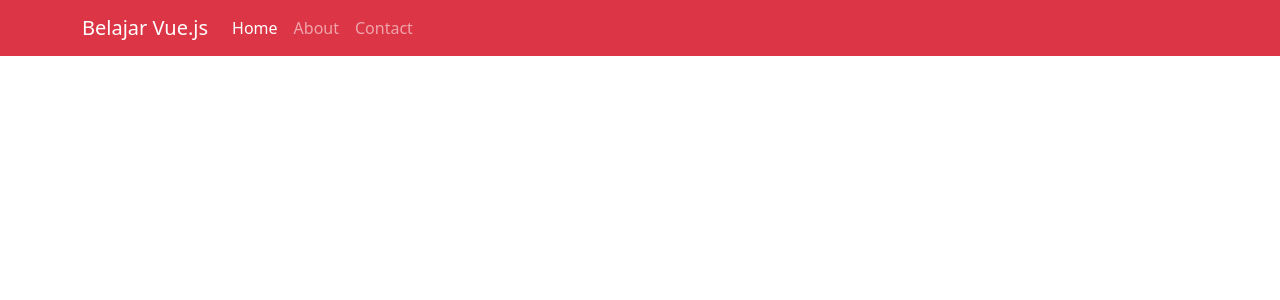
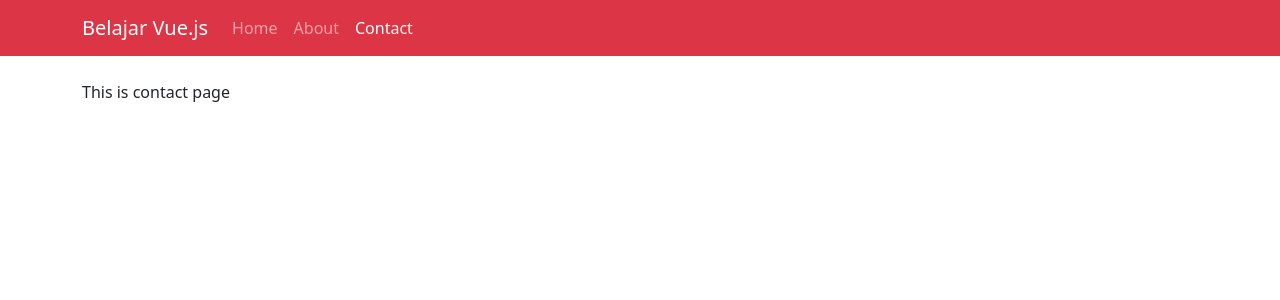
Before and after one commit to nawir177/vue-project, a Vue app: page /contact in a window 1280 px wide. Shown: the top 300 px of the page. Built offline with nearby package versions, Linux system fonts and the light colour scheme.

Commit message:
create: active class & 3 different page

```diff
--- a/src/App.vue
+++ b/src/App.vue
@@ -1,41 +1,16 @@
 <template>
-  <nav class="navbar navbar-expand-lg bg-danger" data-bs-theme="dark">
-    <div class="container">
-      <a class="navbar-brand" href="#">Belajar Vue.js</a>
-      <button
-        class="navbar-toggler"
-        type="button"
-        data-bs-toggle="collapse"
-        data-bs-target="#navbarNav"
-        aria-controls="navbarNav"
-        aria-expanded="false"
-        aria-label="Toggle navigation"
-      >
-        <span class="navbar-toggler-icon"></span>
-      </button>
-      <div class="collapse navbar-collapse" id="navbarNav">
-        <ul class="navbar-nav">
-          <li class="nav-item">
-            <router-link
-              class="nav-link active"
-              aria-current="page"
-              :to="{ name: 'home' }"
-              >Home
-            </router-link>
-          </li>
-          <li class="nav-item">
-            <a class="nav-link" href="#">About</a>
-          </li>
-          <li class="nav-item">
-            <a class="nav-link" href="#">Contact</a>
-          </li>
-        </ul>
-      </div>
-    </div>
-  </nav>
+  <Navbar />
   <div class="container py-4">
     <router-view></router-view>
   </div>
 </template>
 
-<script></script>
+<script>
+import Navbar from "./components/Navbar.vue";
+
+export default {
+  components: {
+    Navbar,
+  },
+};
+</script>
--- /dev/null
+++ b/src/components/Navbar.vue
@@ -0,0 +1,46 @@
+<template>
+  <nav class="navbar navbar-expand-lg bg-danger" data-bs-theme="dark">
+    <div class="container">
+      <a class="navbar-brand" href="#">Belajar Vue.js</a>
+      <button
+        class="navbar-toggler"
+        type="button"
+        data-bs-toggle="collapse"
+        data-bs-target="#navbarNav"
+        aria-controls="navbarNav"
+        aria-expanded="false"
+        aria-label="Toggle navigation"
+      >
+        <span class="navbar-toggler-icon"></span>
+      </button>
+      <div class="collapse navbar-collapse" id="navbarNav">
+        <ul class="navbar-nav">
+          <li class="nav-item">
+            <router-link
+              class="nav-link"
+              aria-current="page"
+              :to="{ name: 'home' }"
+              >Home
+            </router-link>
+          </li>
+          <li class="nav-item">
+            <router-link class="nav-link" :to="{ name: 'about' }"
+              >About</router-link
+            >
+          </li>
+          <li class="nav-item">
+            <router-link class="nav-link" :to="{ name: 'contact' }"
+              >Contact</router-link
+            >
+          </li>
+        </ul>
+      </div>
+    </div>
+  </nav>
+</template>
+
+<script>
+export default {};
+</script>
+
+<style></style>
--- a/src/router/index.js
+++ b/src/router/index.js
@@ -1,5 +1,7 @@
 import { createRouter, createWebHistory } from "vue-router";
 import Home from "./../views/Home.vue";
+import About from "./../views/About.vue";
+import Contact from "./../views/Contact.vue";
 
 const routes = [
   {
@@ -7,10 +9,21 @@ const routes = [
     name: "home",
     component: Home,
   },
+  {
+    path: "/about",
+    name: "about",
+    component: About,
+  },
+  {
+    path: "/contact",
+    name: "contact",
+    component: Contact,
+  },
 ];
 
 const router = createRouter({
   history: createWebHistory(),
+  linkActiveClass: "active",
   routes,
 });
 
--- /dev/null
+++ b/src/views/About.vue
@@ -0,0 +1,7 @@
+<template>This is about page</template>
+
+<script>
+export default {};
+</script>
+
+<style></style>
--- /dev/null
+++ b/src/views/Contact.vue
@@ -0,0 +1,7 @@
+<template>This is contact page</template>
+
+<script>
+export default {};
+</script>
+
+<style></style>
```
